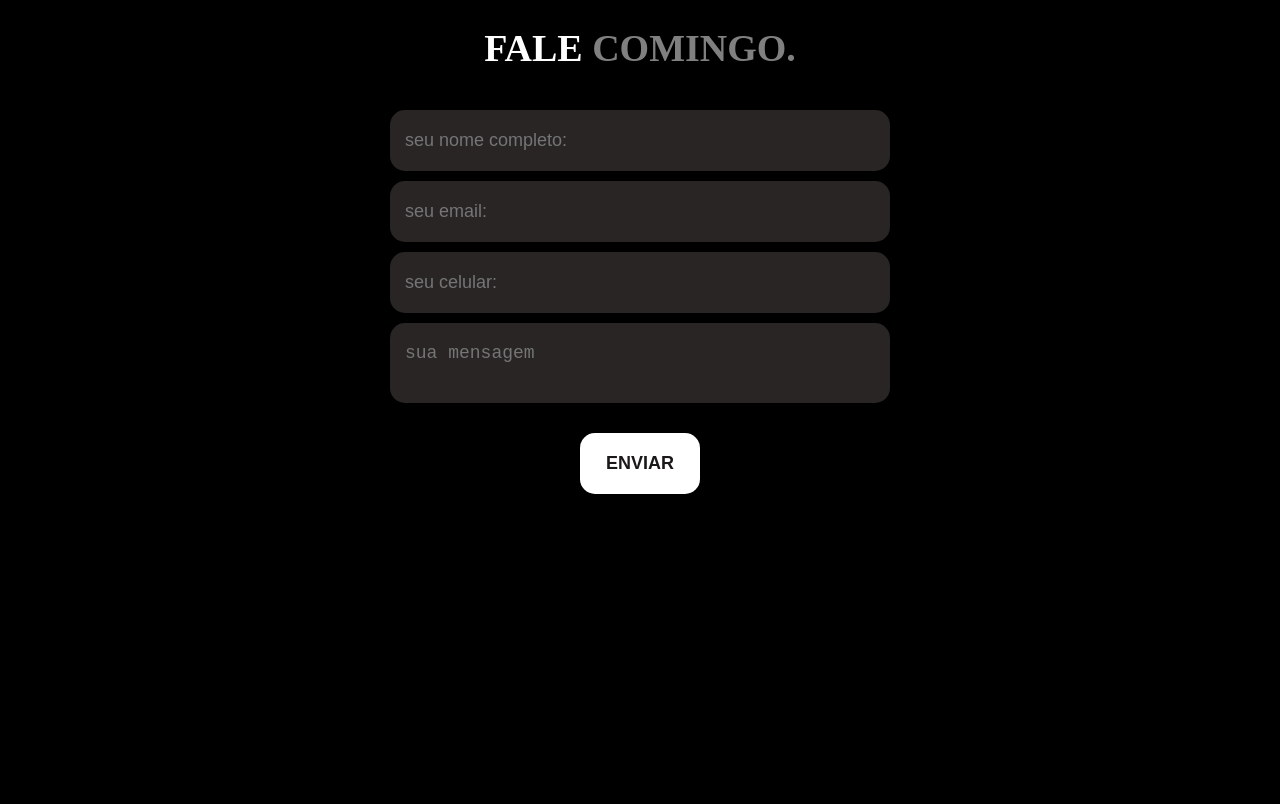
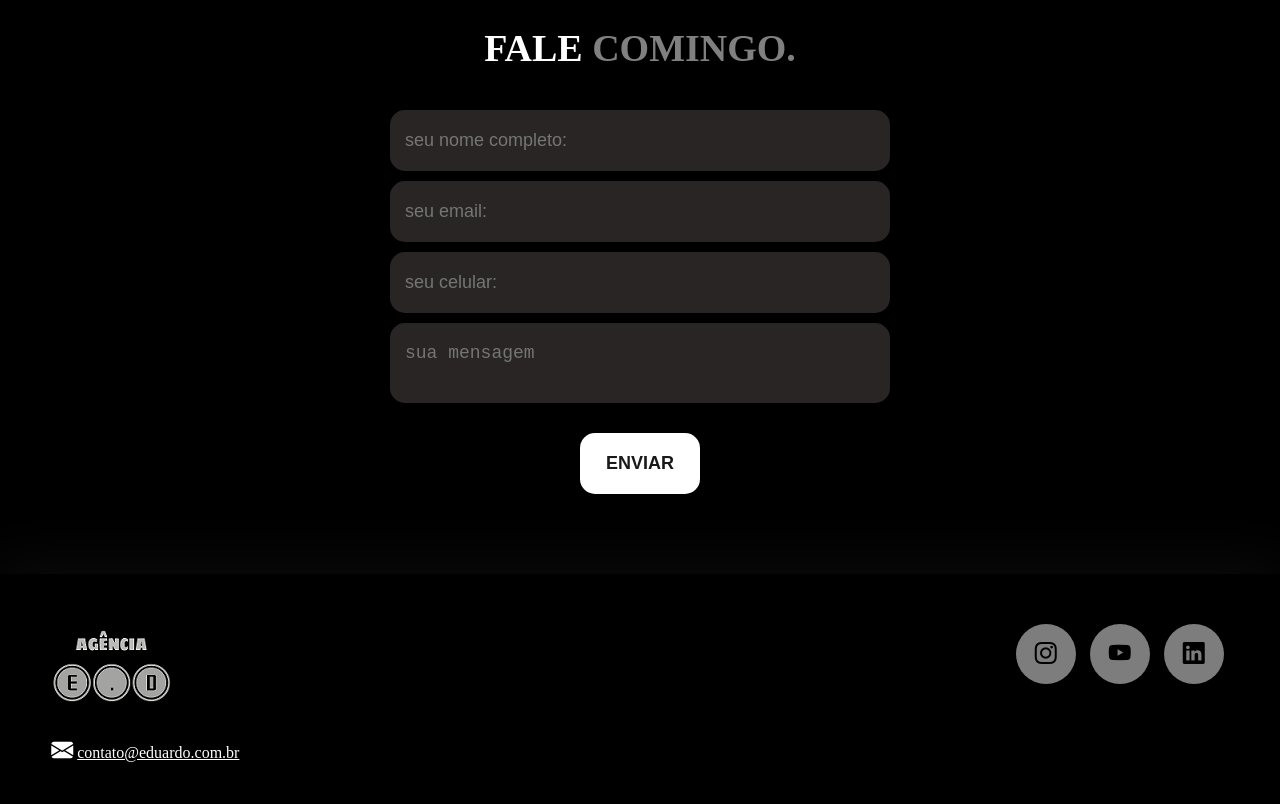
Before and after one commit to douradosD/HTML-CSS, a plain HTML site: page index.html in a window 1280 px wide. Shown: the part 2608-3412 px from the top of the page. Before the commit the page ends 3182 px from the top, so only its background shows below. Drawn offline with nearby package versions, Linux system fonts and the light colour scheme.

Commit message:
atualizar

```diff
--- a/css/style.css
+++ b/css/style.css
@@ -200,7 +200,7 @@ section.sobre .flex{
   text-align: justify;
 }
 
-.sobre .txt-sobre .btn-social button{
+.btn-social button{
   width: 60px;
   height: 60px;
   border-radius: 50%;
@@ -306,3 +306,32 @@ form .btn-enviar input{
     cursor: pointer;
     transition: .2s;
 }
+
+/* ESTILO RODAPÉ */
+
+footer{
+  padding: 40px 4%;
+  box-shadow: 0 0 60px 10px #7d7d7d18;
+}
+
+footer .flex{
+  justify-content: space-between;
+}
+
+footer .line-footer .borda{
+  padding: 20px 0;
+
+}
+
+.borda{
+     border-top: 5px solid #fff;
+}
+
+footer .line-footer p i{
+  color: #fff;
+  font-size: 22px;
+}
+
+footer .line-footer p a{
+  color: #fff;
+}
--- a/index.html
+++ b/index.html
@@ -145,6 +145,27 @@
 
     </main>
 
+    <footer>
+        <div class="interface">
+            <div class="line-footer">
+                <div class="flex">
+                <div class="logo-footer">
+                     <img src="images/logo2.png" alt="logo da Agência E.D">
+                </div><!--logo-footer-->
+                <div class="btn-social">
+                    <a href="#"><button><i class="bi bi-instagram"></i></button></a>
+                    <a href="#"><button><i class="bi bi-youtube"></i></button></a>
+                    <a href="#"><button><i class="bi bi-linkedin"></i></button></a>
+               </div><!--btn-social-->
+            </div><!--flex-->
+        </div><!--line-footer-->
+
+           <div class="line-footer">
+                 <P><i class="bi bi-envelope-fill"></i> <a href="mailto:contato@eduardo.com.br">contato@eduardo.com.br</a></P>
+           </div><!--line-footer-->
+        </div><!--interface-->
+    </footer>
+
 
  </body>
 </html>
```
Also changed, not shown: images/logo2.png (added).
